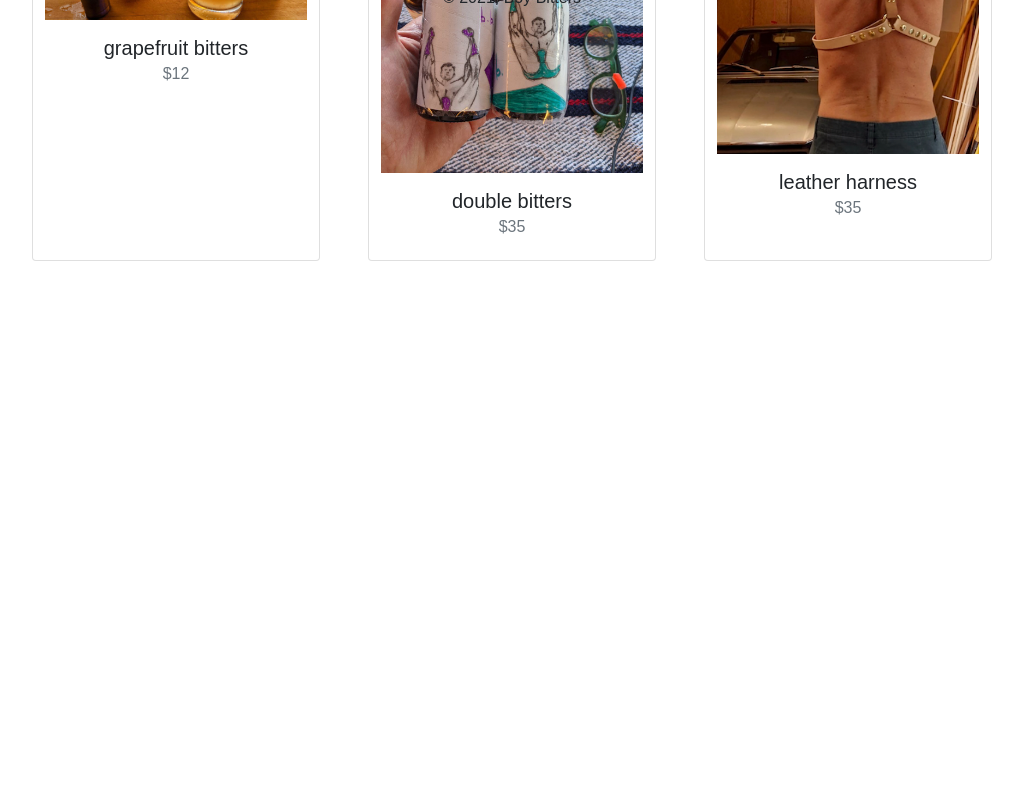
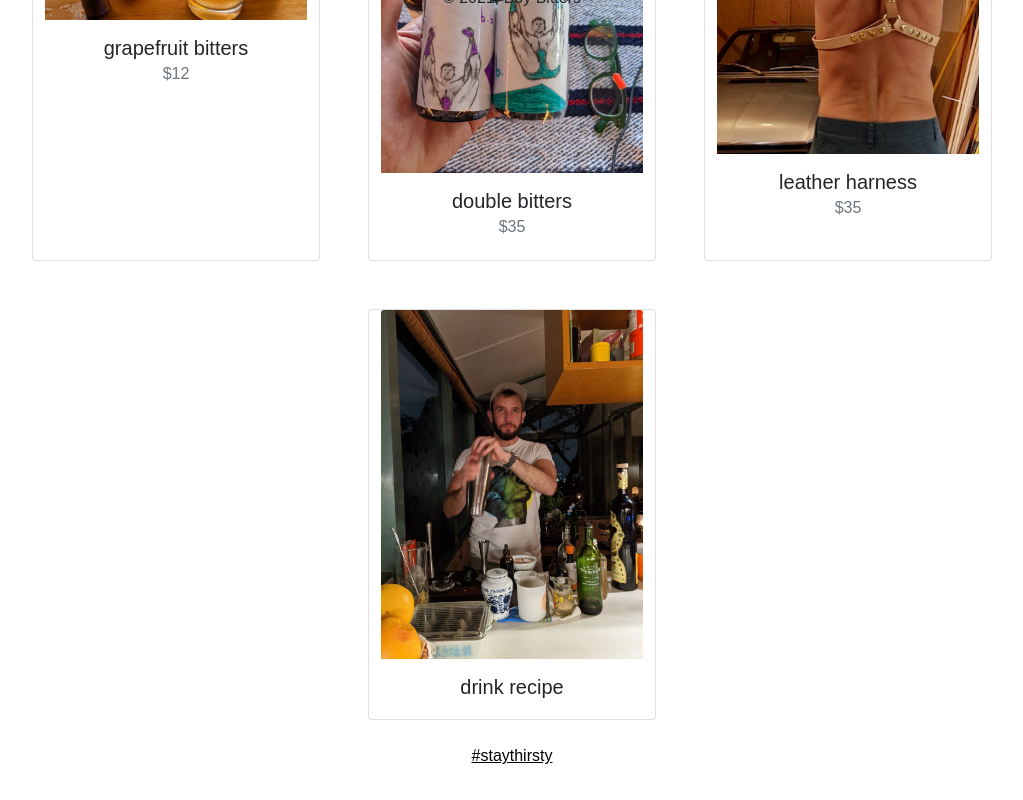
Before and after one commit to nkleinmann/bitters-project, a React (Create React App) app: page / in a window 1280 px wide. Shown: the part 780-1580 px from the top of the page, without its empty margins (128-1151 px from the left). Before the commit the page ends 1081 px from the top, so only its background shows below. Built offline with nearby package versions, Linux system fonts and the light colour scheme; a web font is replaced by a local one.

Commit message:
Install browser router and get it working

```diff
--- a/package.json
+++ b/package.json
@@ -10,6 +10,7 @@
     "react": "^17.0.2",
     "react-bootstrap": "^2.0.2",
     "react-dom": "^17.0.2",
+    "react-router-dom": "^6.0.2",
     "react-scripts": "4.0.3",
     "web-vitals": "^1.1.2"
   },
--- a/src/App.css
+++ b/src/App.css
@@ -57,6 +57,10 @@
   margin-bottom: 10px;
 }
 
+.link {
+  color: black
+}
+
 @media (min-width: 641px) {
   .navlink.home {
     left: 15rem;
--- a/src/App.js
+++ b/src/App.js
@@ -1,13 +1,23 @@
 import Navbar from './components/Layout/Navbar';
 import Cards from './components/Product/Cards';
 import Footer from './components/Layout/Footer';
+import About from './components/About';
 import './App.css';
+// Imports the BrowserRouter, Route and Link components
+import { BrowserRouter as Router, Routes, Route } from 'react-router-dom';
 
 function App() {
   return (
     <div className='App'>
       <Navbar />
-      <Cards />
+      <Router>
+          <Routes>
+            <Route path="/" element={<Cards />} />
+          </Routes>
+          <Routes>
+            <Route path="/about" element={<About />} />
+          </Routes>
+      </Router>
       <Footer />
     </div>
   );
--- a/src/components/Layout/Navbar.js
+++ b/src/components/Layout/Navbar.js
@@ -22,7 +22,7 @@ function Navigation() {
       </Nav.Link>
 
       <Nav.Link
-        href='#about'
+        href='/about'
         style={{ color: 'black' }}
         className='navlink about'
       >
--- a/src/components/Product/Cards.js
+++ b/src/components/Product/Cards.js
@@ -11,6 +11,7 @@ function Cards() {
                     <Product key={productInfo.title} productInfo={productInfo} />
                 )
             })}
+            <p><a href="https://www.instagram.com/boybitters/" className="link">#staythirsty</a></p>
         </div>
     )
 }
--- a/src/utils/cardInfo.js
+++ b/src/utils/cardInfo.js
@@ -4,6 +4,7 @@ import bitter3 from '../_assets/bitterMaking.jpg';
 import bitter4 from '../_assets/grapefruit.jpg';
 import bitter5 from '../_assets/bitterDesign.jpg';
 import harness1 from '../_assets/harness.png';
+import cocktail1 from '../_assets/Dan.jpg';
 
 const bitters = [
     {
@@ -48,6 +49,13 @@ const bitters = [
         link: 'https://www.google.com',
         image: harness1
     },
+    {
+        title: 'drink recipe',
+        price: '',
+        text: 'description',
+        link: 'https://www.google.com',
+        image: cocktail1
+    },
 ]
 
 export default bitters;
```
Also changed, not shown: src/components/About.js (renamed from src/components/blurb.js), 1 other file (tests, documents, lock files or other folders).
